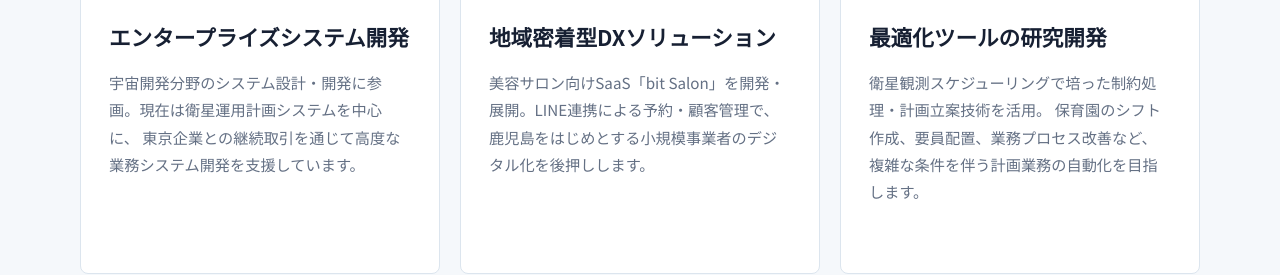
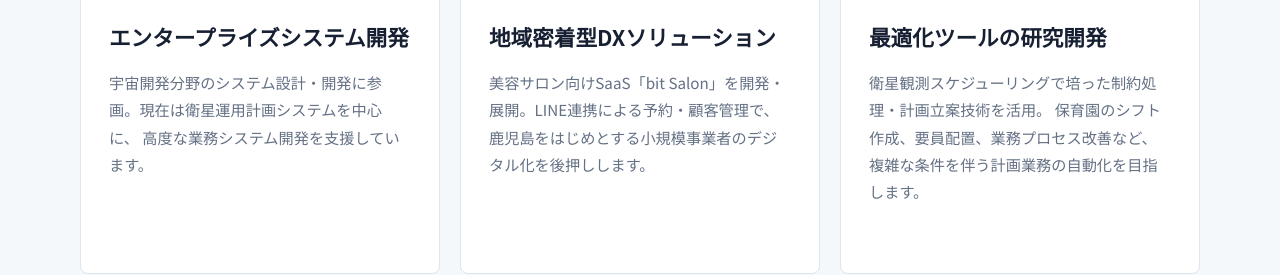
Before and after one commit to ohura-bitspace/bitspace-hp, a plain HTML site: page index.html in a window 1280 px wide. Shown: the part 1163-1438 px from the top of the page. Drawn offline with Linux system fonts and the light colour scheme.

Commit message:
文言修正

```diff
--- a/index.html
+++ b/index.html
@@ -3,7 +3,7 @@
 <head>
     <meta charset="UTF-8">
     <meta name="viewport" content="width=device-width, initial-scale=1.0">
-    <meta name="description" content="bitSpaceは鹿児島を拠点に、宇宙系システム開発、地域事業者向けDX、最適化ツールの研究開発に取り組むITエンジニアリング事業です。">
+    <meta name="description" content="bitSpaceは鹿児島を拠点に、宇宙開発分野、地域事業者向けDX、最適化ツールの研究開発に取り組むITエンジニアリング事業です。">
     <title>bitSpace</title>
     <link rel="stylesheet" href="style.css">
     <link rel="preconnect" href="https://fonts.googleapis.com">
@@ -75,7 +75,7 @@
                         <h3>エンタープライズシステム開発</h3>
                         <p>
                             宇宙開発分野のシステム設計・開発に参画。現在は衛星運用計画システムを中心に、
-                            東京企業との継続取引を通じて高度な業務システム開発を支援しています。
+                            高度な業務システム開発を支援しています。
                         </p>
                     </article>
 
```
